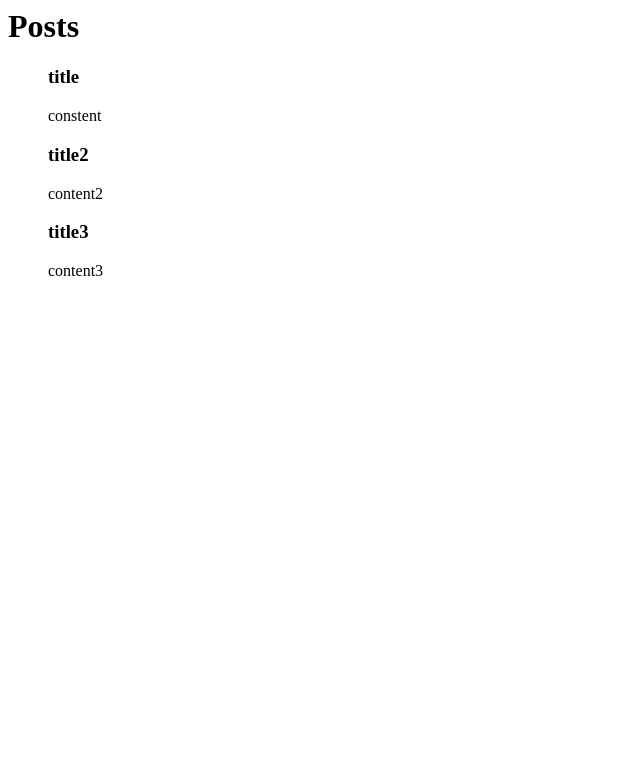
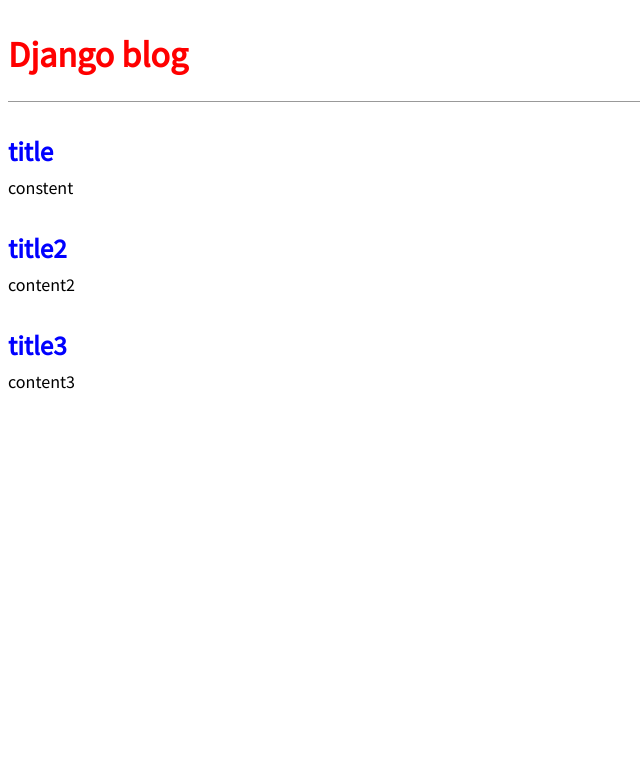
Before and after one commit to timantion1231/DjangoProject, a Django app: page /home in a window 1280 px wide. Shown: the top 783 px of the page, without its empty margins (0-640 px from the left). Run offline with Django 4.2, Linux system fonts and the light colour scheme; data comes from the database, SQL or seed files in the repository; both versions use the stored data as it was after the commit.

Commit message:
update post list

```diff
--- a/newssite/blog/models.py
+++ b/newssite/blog/models.py
@@ -10,5 +10,7 @@
     content = models.TextField()
     is_published = models.BooleanField(default= True)
 
+   # class PostStatus
+
     def __str__(self):
         return self.title
--- a/newssite/newssite/settings.py
+++ b/newssite/newssite/settings.py
@@ -119,6 +119,7 @@
 # https://docs.djangoproject.com/en/4.2/howto/static-files/
 
 STATIC_URL = 'static/'
+STATICFILES_DIRS = [os.path.join(BASE_DIR, 'static')]
 
 # Default primary key field type
 # https://docs.djangoproject.com/en/4.2/ref/settings/#default-auto-field
--- a/newssite/newssite/urls.py
+++ b/newssite/newssite/urls.py
@@ -1,7 +1,7 @@
 from django.contrib import admin
 from django.urls import path, include
-
+from django.shortcuts import redirect
 urlpatterns = [
     path('admin/', admin.site.urls),
-    path('home', include('blog.urls'), name = 'home')
+    path('home', include('blog.urls'), name = 'home'),
 ]
--- /dev/null
+++ b/newssite/static/css/base.css
@@ -0,0 +1,47 @@
+body {
+  font-family: 'Source Sans Pro', sans-serif;
+  font-size: 18px;
+}
+
+header {
+  border-bottom: 1px solid #999;
+  margin-bottom: 2rem;
+  display: flex;
+}
+
+header h1 a {
+  color: red;
+  text-decoration: none;
+}
+
+.nav-left {
+  margin-right: auto;
+}
+
+.nav-right {
+  display: flex;
+  padding-top: 2rem;
+}
+
+.post-entry {
+  margin-bottom: 2rem;
+}
+
+.post-entry h2 {
+  margin: 0.5rem 0;
+}
+
+.post-entry h2 a,
+.post-entry h2 a:visited {
+  color: blue;
+  text-decoration: none;
+}
+
+.post-entry p {
+  margin: 0;
+  font-weight: 400;
+}
+
+.post-entry h2 a:hover {
+  color: red;
+}
--- a/newssite/templates/blog/base.html
+++ b/newssite/templates/base.html
@@ -1,9 +1,10 @@
-
-Python
 <!-- templates/base.html -->
+{% load static %}
 <html>
   <head>
     <title>Django blog</title>
+    <link href="{% static 'css/base.css' %}" rel="stylesheet">
+    <link href="https://fonts.googleapis.com/css?family=Source+Sans+Pro:400" rel="stylesheet">
   </head>
   <body>
     <header>
--- a/newssite/templates/blog/post_list.html
+++ b/newssite/templates/blog/post_list.html
@@ -1,9 +1,11 @@
-<h1>Posts</h1>
-<ul>
-{% for post in object_list %}
-    <h3>{{ post.title }}</h3>
-    <p>{{ post.content }}</p>
-{% empty %}
-    <li>No posts yet.</li>
-{% endfor %}
-</ul>
+<!-- templates/home.html -->
+{% extends 'base.html' %}
+
+{% block content %}
+  {% for post in object_list %}
+    <div class="post-entry">
+      <h2><a href="">{{ post.title }} </a></h2>
+      <p>{{ post.content }} </p>
+    </div>
+  {% endfor %}
+{% endblock content %}
```
Also changed, not shown: newssite/db.sqlite3.
